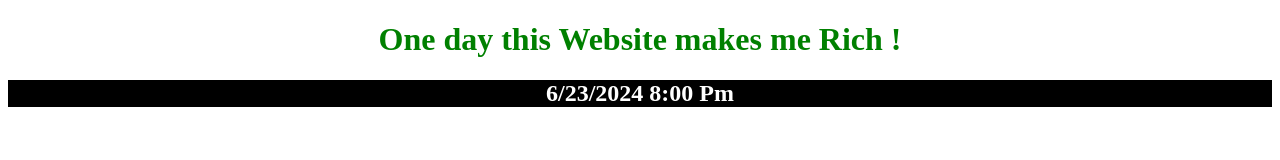
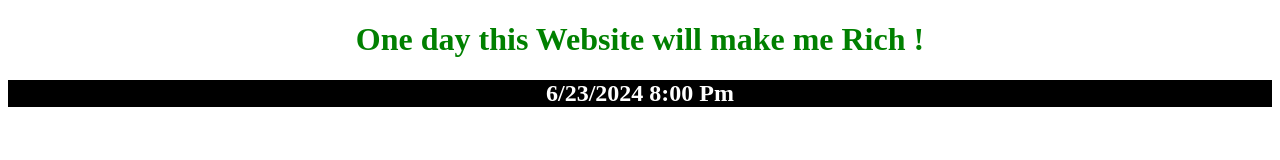
Before and after one commit to PureParsa/PureParsa.github.io, a plain HTML site: page index.html in a window 1280 px wide. Drawn offline with Linux system fonts and the light colour scheme.

Commit message:
latest commit

```diff
--- a/index.html
+++ b/index.html
@@ -15,7 +15,7 @@
         </style>
     </head>
     <body>
-        <h1>One day this Website makes me Rich !</h1>
+        <h1>One day this Website will make me Rich !</h1>
         <h2>6/23/2024 8:00 Pm </h2>
     </body>
 </html>
```
